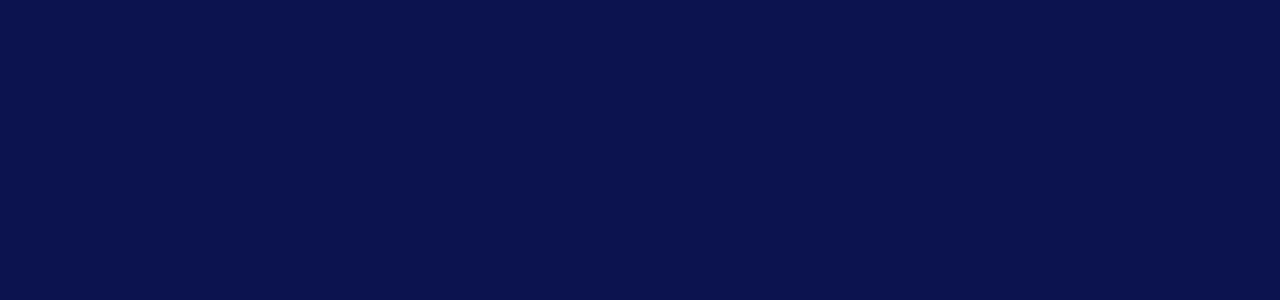
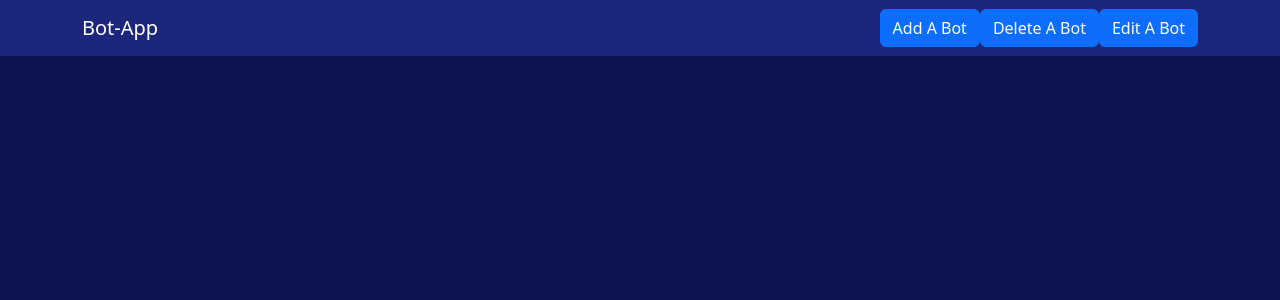
Before and after one commit to briosoemilio/bot-app-react, a React (Create React App) app: page / in a window 1280 px wide. Shown: the top 300 px of the page. Built offline with nearby package versions, Linux system fonts and the light colour scheme.

Commit message:
Added initial app navbar

```diff
--- a/src/App.css
+++ b/src/App.css
@@ -8,3 +8,7 @@
   width: 100vw;
   height: 100vh;
 }
+
+.custom-navbar {
+  background-color: #1d267d;
+}
--- a/src/App.tsx
+++ b/src/App.tsx
@@ -1,8 +1,16 @@
 import React from "react";
 import "./App.css";
+import "bootstrap/dist/css/bootstrap.min.css";
+import Container from "react-bootstrap/Container";
+import BotAppNavbar from "./components/BotAppNavbar";
 
 function App() {
-  return <div className="App"></div>;
+  return (
+    <div className="App">
+      <BotAppNavbar />
+      <Container></Container>
+    </div>
+  );
 }
 
 export default App;
--- /dev/null
+++ b/src/components/BotAppNavbar.tsx
@@ -0,0 +1,25 @@
+import React from "react";
+import { Button, Container } from "react-bootstrap";
+import Nav from "react-bootstrap/Nav";
+import Navbar from "react-bootstrap/Navbar";
+import NavDropdown from "react-bootstrap/NavDropdown";
+
+const BotAppNavbar = () => {
+  return (
+    <Navbar className="custom-navbar" expand="lg">
+      <Container>
+        <Navbar.Brand style={{ color: "#FFFFFF" }} href="#">
+          Bot-App
+        </Navbar.Brand>
+        <Navbar.Toggle aria-controls="basic-navbar-nav" />
+        <Navbar.Collapse className="justify-content-end">
+          <Button>Add A Bot</Button>
+          <Button>Delete A Bot</Button>
+          <Button>Edit A Bot</Button>
+        </Navbar.Collapse>
+      </Container>
+    </Navbar>
+  );
+};
+
+export default BotAppNavbar;
```
